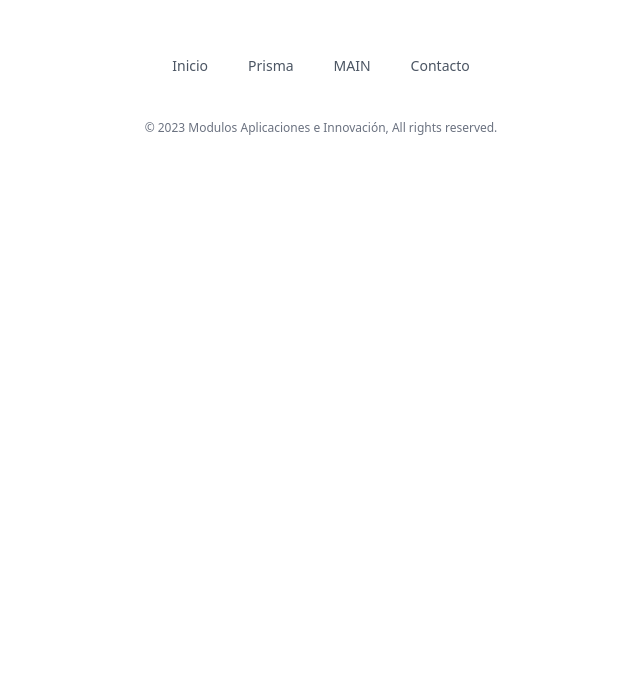
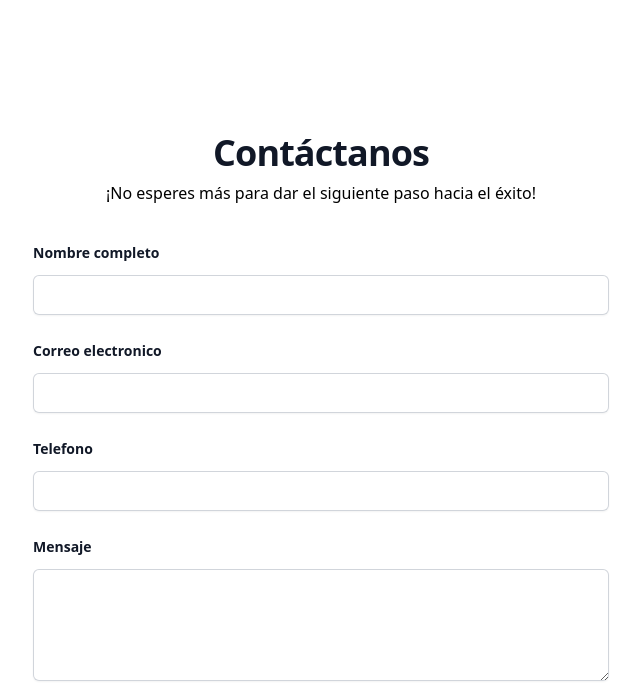
Before and after one commit to JuanCManchegoH/mainwebsite, a Next.js app: page / in a window 1280 px wide. Shown: the part 3539-4222 px from the top of the page, without its empty margins (319-959 px from the left). Before the commit the page ends 3725 px from the top, so only its background shows below. Built offline with nearby package versions, Linux system fonts and the light colour scheme.

Commit message:
[FIX] commit to production

```diff
--- a/package.json
+++ b/package.json
@@ -10,6 +10,7 @@
     "lint:fix": "eslint src/ --fix"
   },
   "dependencies": {
+    "@emailjs/browser": "^3.11.0",
     "@headlessui/react": "^1.7.14",
     "@heroicons/react": "^2.0.17",
     "@types/node": "18.15.11",
--- a/src/components/Contact.tsx
+++ b/src/components/Contact.tsx
@@ -143,7 +143,6 @@ export default function Contact() {
                     id="message"
                     rows={4}
                     className="block w-full rounded-md border-0 px-3.5 py-2 text-gray-900 shadow-sm ring-1 ring-inset ring-gray-300 placeholder:text-gray-400 focus:ring-2 focus:ring-inset focus:ring-orange-500 sm:text-sm sm:leading-6"
-                    defaultValue={''}
                   />
                 </div>
               </div>
--- a/src/pages/index.tsx
+++ b/src/pages/index.tsx
@@ -2,7 +2,7 @@ import Herosection from '../components/HeroSection';
 import Head from 'next/head';
 import AboutUS from '@/components/AboutUs';
 import TeamSection from '@/components/TeamSection';
-// import Contact from '@/components/Contact';
+import Contact from '@/components/Contact';
 import Header from '@/components/header';
 import Footer from '@/components/Footer';
 import { AboutPrisma } from '@/components/AboutPrisma';
@@ -19,7 +19,7 @@ export default function Home() {
         <AboutPrisma />
         <AboutUS />
         <TeamSection />
-        {/* <Contact /> */}
+        <Contact />
       </main>
       <Footer />
     </>
```
Also changed, not shown: 1 other file (tests, documents, lock files or other folders).
